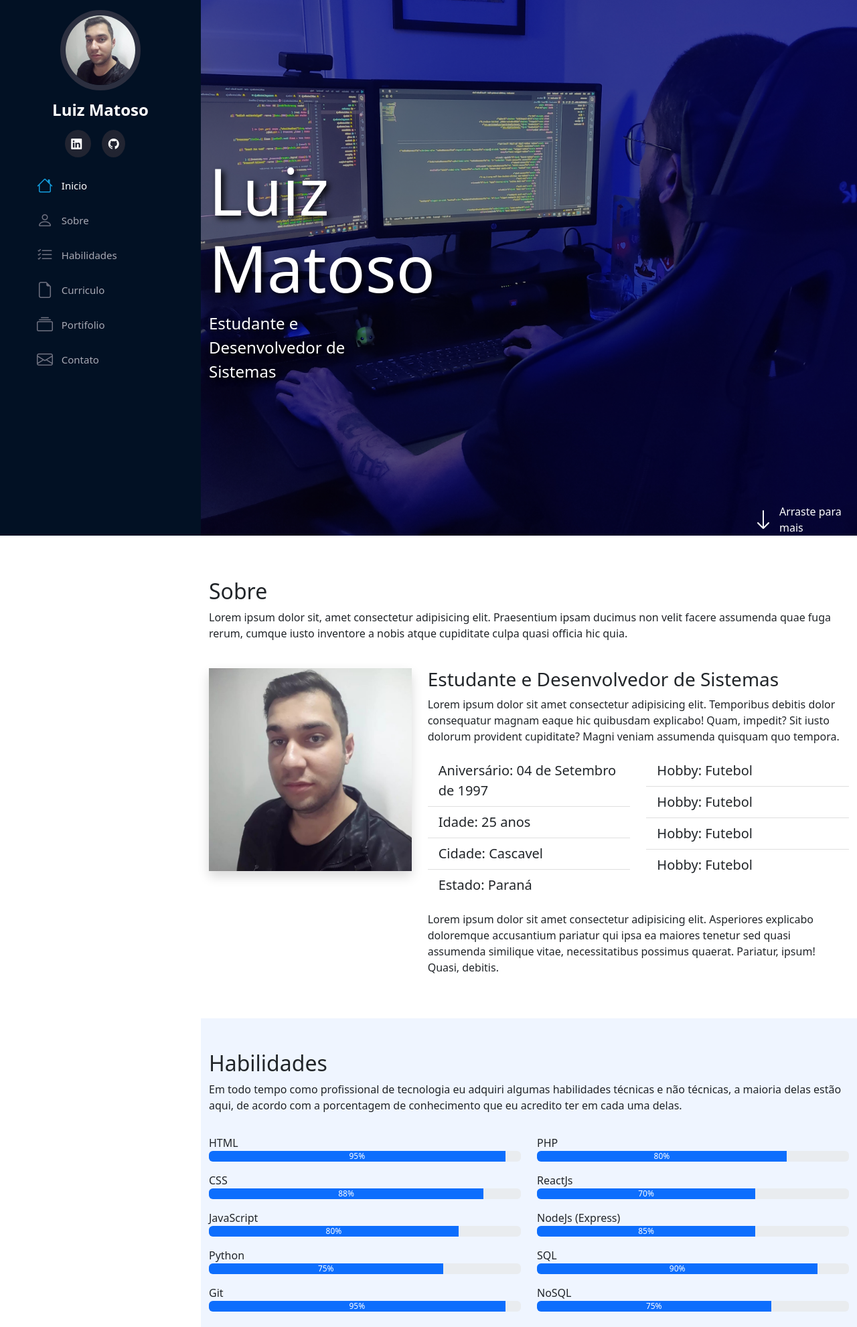
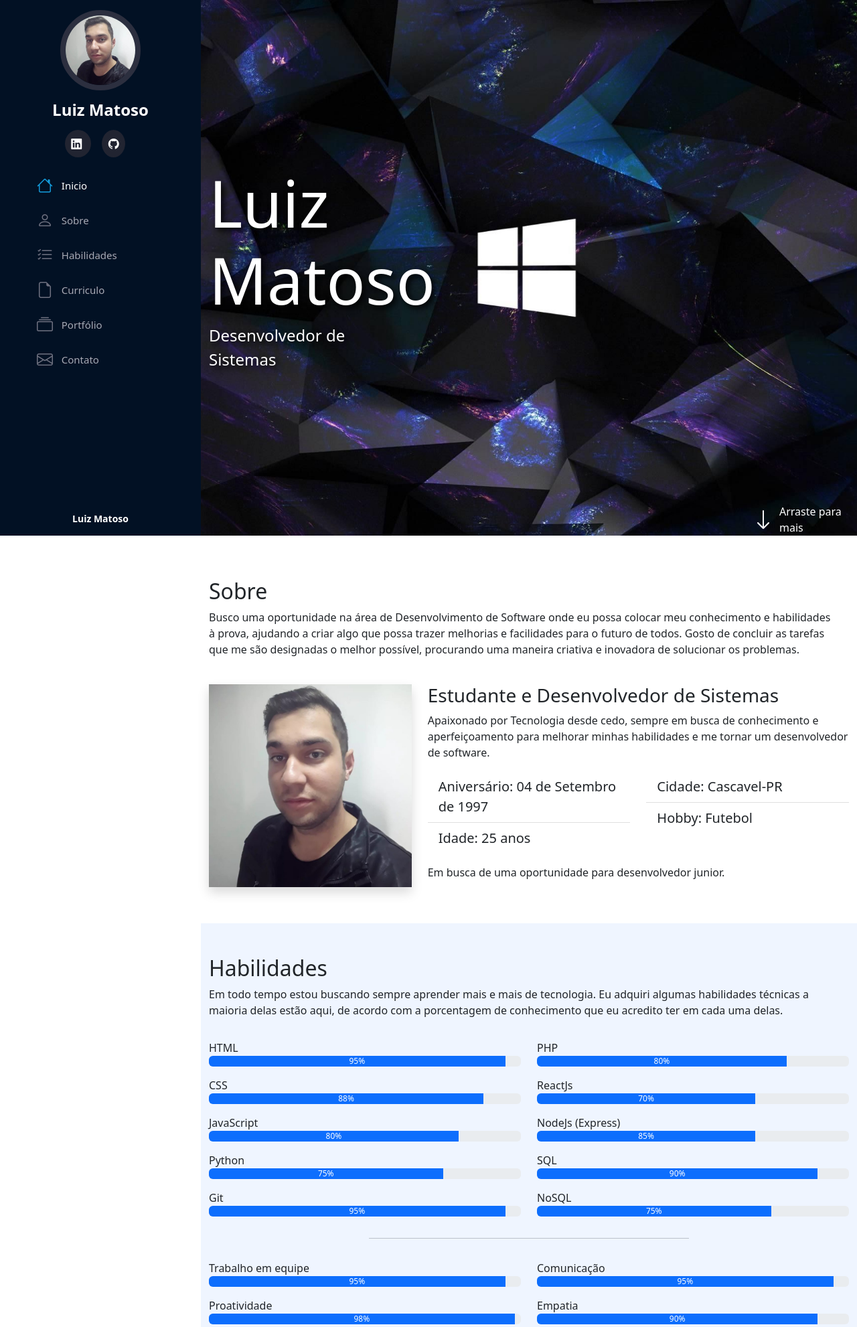
Before and after one commit to LuizMatoso/PortifolioSite, a Flask app: page / in a window 1280 px wide. Shown: the top 1982 px of the page at 67% size. Run offline with Flask 2, Linux system fonts and the light colour scheme; some libraries are stand-ins or nearby versions.

Commit message:
finalizando

```diff
--- a/static/style.css
+++ b/static/style.css
@@ -233,3 +233,89 @@ i.menu-mobile {
     background: #fff;
     border-radius: 50%;
   }
+
+  .carousel-control-prev{
+    margin-left: -8rem;
+  }
+
+  .carousel-control-next{
+    margin-right: -8rem;
+  }
+
+  .carousel-indicators{
+    margin-bottom: -35px;
+  }
+
+  /* Animação */
+
+[data-anime] {
+    opacity: 0;
+    transition: 1s;
+  }
+
+  [data-anime="down"] {
+    transform: translate3d(0, -100%, 0);
+  }
+
+  [data-anime="up"] {
+    transform: translate3d(0, 100%, 0);
+  }
+
+  [data-anime="left"] {
+    transform: translate3d(-100%, 0, 0);
+  }
+
+  [data-anime="right"] {
+    transform: translate3d(50px ,0 ,0);
+  }
+
+  [data-anime].animate {
+    opacity: 1;
+    transform: translate3d(0 ,0 ,0);
+  }
+
+  @media (max-width: 1860px){
+    .carousel-control-prev{
+      margin-left: 0;
+    }
+
+    .carousel-control-next{
+      margin-right: 0;
+    }
+
+    [data-anime="right"] {
+      transform: translate3d(0, 100%, 0);
+    }
+  }
+
+  #btn-enviar-loader{
+    display: none;
+  }
+
+  #alerta {
+    position: fixed;
+    z-index: 10;
+    top: 30px;
+    right: 30px;
+  }
+
+  #footer{
+    padding: 15px;
+    color: #fff;
+    font-size: 14px;
+    position: fixed;
+    left: 0;
+    bottom: 0;
+    width: 300px;
+    z-index: 9999;
+    background-color: #021124;
+    transition: .3s;
+  }
+
+  @media (max-width: 1012px) {
+    #footer{
+      position: static;
+      width: auto;
+      padding: 20px 15px;
+    }
+  }
--- a/templates/index.html
+++ b/templates/index.html
@@ -43,8 +43,9 @@
                     <a class="nav-link" href="#curriculo"> <i class="bi bi-file-earmark"></i> Curriculo </a>
                   </li>
                   <li class="nav-item">
-                    <a class="nav-link" href="#portifolio"> <i class="bi bi-collection"></i> Portifolio </a>
-                  </li>
+                    <a class="nav-link" href="#portfolio"><i class="bi bi-collection" aria-hidden="true"></i>
+                        Portfólio</a>
+                </li>
                   <li class="nav-item">
                     <a class="nav-link" href="#contato"> <i class="bi bi-envelope"></i> Contato </a>
                   </li>
@@ -60,7 +61,7 @@
             <div class="col-md-5 d-flex justify-content-center align-items-center flex-column">
                 <h2 class="text-white text-shadow">Luiz Matoso</h2>
                 <span id="subtitle" class="text-white
-                text-shadow">Estudante e Desenvolvedor de Sistemas</span>
+                text-shadow">Desenvolvedor de Sistemas</span>
             </div>
 
             <div class="col-md-7 d-flex justify-content-end align-items-end">
@@ -78,7 +79,8 @@
                 <div class="col-md-12">
                     <h2 class="pt-3">Sobre</h2>
                     <p>
-                        Lorem ipsum dolor sit, amet consectetur adipisicing elit. Praesentium ipsam ducimus non velit facere assumenda quae fuga rerum, cumque iusto inventore a nobis atque cupiditate culpa quasi officia hic quia.
+                        Busco uma oportunidade na área de Desenvolvimento de Software onde eu possa colocar meu conhecimento e habilidades à prova, ajudando a criar algo que possa trazer melhorias e facilidades para o futuro de todos.
+                        Gosto de concluir as tarefas que me são designadas o melhor possível, procurando uma maneira criativa e inovadora de solucionar os problemas.
                     </p>
                 </div>
             </div>
@@ -89,7 +91,7 @@
                 </div>
                 <div class="col-md-8">
                     <h3>Estudante e Desenvolvedor de Sistemas</h3>
-                    <p>Lorem ipsum dolor sit amet consectetur adipisicing elit. Temporibus debitis dolor consequatur magnam eaque hic quibusdam explicabo! Quam, impedit? Sit iusto dolorum provident cupiditate? Magni veniam assumenda quisquam quo tempora.</p>
+                    <p>Apaixonado por Tecnologia desde cedo, sempre em busca de conhecimento e aperfeiçoamento para melhorar minhas habilidades e me tornar um desenvolvedor de software.</p>
                     <div class="row mt-3 mb-3">
                         <div class="col-md-6">
                             <ul class="list-group list-group-flush fs-5">
@@ -97,22 +99,18 @@
                                     Aniversário: <span class="fw-lighter">04 de Setembro de 1997</span></li>
                                 <li class="list-group-item">
                                     Idade: <span class="fw-lighter">25 anos</span></li>
-                                <li class="list-group-item">
-                                    Cidade: <span class="fw-lighter">Cascavel</span></li>
-                                <li class="list-group-item">
-                                    Estado: <span class="fw-lighter">Paraná</span></li>
+
                               </ul>
                         </div>
                         <div class="col-md-6">
                             <ul class="list-group list-group-flush fs-5">
-                                <li class="list-group-item">Hobby: <span class="fw-lighter">Futebol</span></li>
-                                <li class="list-group-item">Hobby: <span class="fw-lighter">Futebol</span></li></li>
-                                <li class="list-group-item">Hobby: <span class="fw-lighter">Futebol</span></li></li>
+                                <li class="list-group-item">
+                                    Cidade: <span class="fw-lighter">Cascavel-PR</span></li>
                                 <li class="list-group-item">Hobby: <span class="fw-lighter">Futebol</span></li></li>
                               </ul>
                         </div>
                     </div>
-                    <p>Lorem ipsum dolor sit amet consectetur adipisicing elit. Asperiores explicabo doloremque accusantium pariatur qui ipsa ea maiores tenetur sed quasi assumenda similique vitae, necessitatibus possimus quaerat. Pariatur, ipsum! Quasi, debitis.</p>
+                    <p>Em busca de uma oportunidade para desenvolvedor junior.</p>
 
                 </div>
             </div>
@@ -125,8 +123,7 @@
 
             <div class="container pb-5">
                 <h2 class='pt-5'>Habilidades</h2>
-                <p>Em todo tempo como profissional de tecnologia eu adquiri algumas habilidades técnicas e não técnicas,
-                    a maioria delas estão aqui, de acordo com a porcentagem de conhecimento que eu acredito ter em cada
+                <p>Em todo tempo estou buscando sempre aprender mais e mais de tecnologia. Eu adquiri algumas habilidades técnicas a maioria delas estão aqui, de acordo com a porcentagem de conhecimento que eu acredito ter em cada
                     uma delas.</p>
 
                 <div class="row">
@@ -297,7 +294,92 @@
     </main>
 
 
+    <section class="pt-5 pb-5" id="contato">
 
+        <div class="container mb-5">
+            <h2 class='pt-3 pb-3'>Contato</h2>
+
+            <div class="row">
+
+                <div class="col-md-5">
+                    <div class="card p-5 shadow border-0" data-anime="up">
+                        <div class="endereco">
+                            <h4><i class="bi bi-geo-alt"></i> Localização:</h4>
+                            <p>Cascavel, PR</p>
+                        </div>
+
+                        <div class="email">
+                            <h4><i class="bi bi-envelope"></i> Email:</h4>
+                            <p>luizhenrique.matoso@hotmail.com</p>
+                        </div>
+
+                        <iframe src="https://www.google.com/maps/embed?pb=!1m18!1m12!1m3!1d14469.248582665074!2d-53.42688850702076!3d-24.955492391027278!2m3!1f0!2f0!3f0!3m2!1i1024!2i768!4f13.1!3m3!1m2!1s0x94f3d4125c1e1c91%3A0xb4cf057a1fad3d2e!2sAv.%20Brasil%20-%20Pacaembu%2C%20Cascavel%20-%20PR!5e0!3m2!1spt-BR!2sbr!4v1663439501733!5m2!1spt-BR!2sbr" width="400" height="300" style="border:0;" allowfullscreen="" loading="lazy" referrerpolicy="no-referrer-when-downgrade" class='w-100'></iframe>
+
+                    </div>
+                </div>
+
+                <div class="col-md-7 mt-5 mt-md-0">
+                    <div class="card p-5 h-100 shadow border-0" data-anime="left">
+
+                        <form class="row g-3" action='/send' method="POST">
+                            <div class="col-md-6">
+                                <label for="nome" class="form-label">Nome:</label>
+                                <input type="text" class="form-control" id="nome" name='nome'
+                                    placeholder='Digite seu nome' required>
+                            </div>
+                            <div class="col-md-6">
+                                <label for="email" class="form-label">Email:</label>
+                                <input type="email" class="form-control" id="email" name='email'
+                                    placeholder='Digite seu email' required>
+                            </div>
+
+                            <div class="col-12">
+                                <label for="mensagem" class="form-label">Mensagem:</label>
+                                <textarea type="text" class="form-control" id="mensagem" name='mensagem' rows="10"
+                                    placeholder="Digite sua mensagem" required></textarea>
+                            </div>
+
+
+                            <div class="col-12 d-flex justify-content-center mt-4">
+                                <button id='btn-enviar' type="submit" class="btn btn-primary">Enviar
+                                    mensagem</button>
+
+                                <button id='btn-enviar-loader' class="btn btn-primary" type="button" disabled>
+                                    <span class="spinner-border spinner-border-sm" role="status"
+                                        aria-hidden="true"></span>
+                                    Enviando...
+                                </button>
+                            </div>
+                        </form>
+
+                    </div>
+                </div>
+
+            </div>
+        </div>
+
+    </section>
+
+
+    {% with messages = get_flashed_messages() %}
+    {% if messages %}
+    {% for message in messages %}
+    <div id="alerta" class="alert alert-success alert-dismissible fade show" role="alert">
+        <i class="bi bi-check-circle-fill"></i> {{ message }}
+        <button type="button" class="btn-close" data-bs-dismiss="alert" aria-label="Close"></button>
+    </div>
+    {% endfor %}
+    {% endif %}
+    {% endwith %}
+</main>
+
+<footer id="footer">
+    <div class="container">
+        <div class="text-center">
+         <strong>Luiz Matoso</strong>
+        </div>
+    </div>
+</footer>
 
     <script src="../static/bootstrap/js/bootstrap.bundle.min.js"></script>
     <script src="../static/script.js"></script>
```
Also changed, not shown: static/img/bannerPortifolio.png, static/img/blog.png (deleted), static/img/bluesmusic.png (deleted), static/img/pagina-links.png (deleted), static/img/plataforma-gen.png (deleted), static/img/pokedex.png (deleted), static/img/timer.png (deleted).
